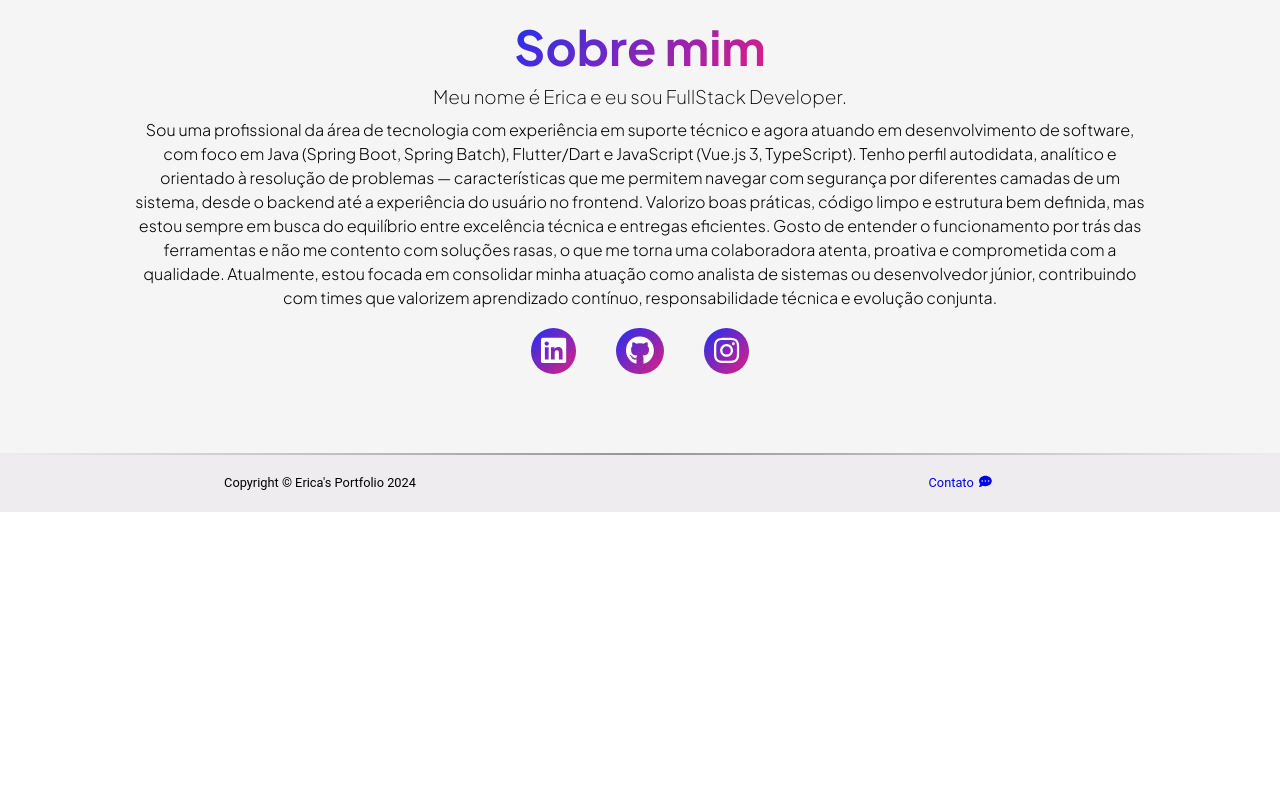
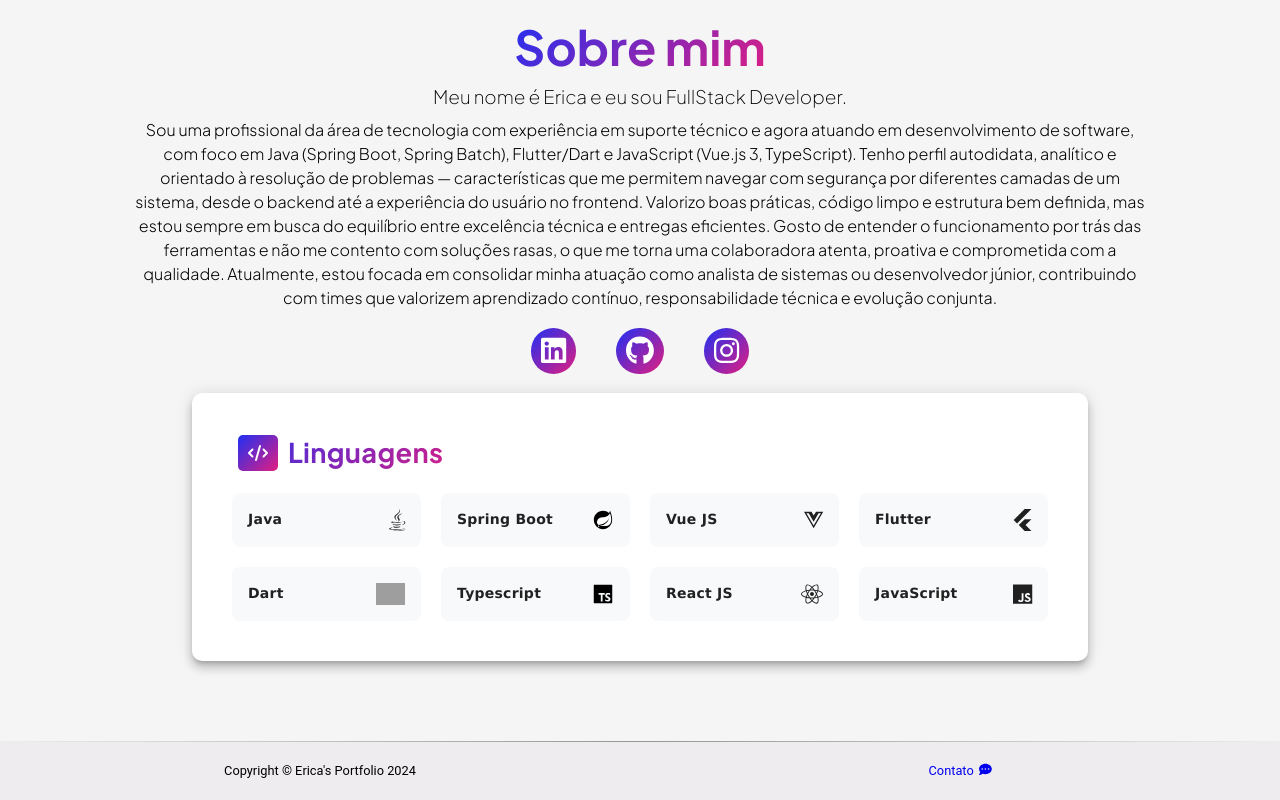
Before and after one commit to erizoka/myPortfolio, a Vue app: page / in a window 1280 px wide. Shown: the part 862-1662 px from the top of the page. Before the commit the page ends 1374 px from the top, so only its background shows below. Built offline with nearby package versions, Linux system fonts and the light colour scheme; grey boxes are pictures that could not be loaded; what notyf would draw is missing.

Commit message:
Movendo o cards de Languagens para a Home

```diff
--- a/src/components/Home/HomeAbout.vue
+++ b/src/components/Home/HomeAbout.vue
@@ -29,8 +29,16 @@
                 <icon :icon="['fab', 'instagram']" style="color: white" />
             </a>
         </div>
+        <HomeAboutLanguages />
     </div>
 </template>
+
+<script>
+import HomeAboutLanguages from './HomeAboutLanguages.vue';
+export default {
+    components: { HomeAboutLanguages }
+}
+</script>
 
 <style scoped>
 .home-about {
@@ -69,7 +77,7 @@
 }
 
 .social {
-    margin-top: 20px;
+    margin: 20px;
 }
 
 .social a {
--- /dev/null
+++ b/src/components/Home/HomeAboutLanguages.vue
@@ -0,0 +1,116 @@
+<template>
+    <v-card class="card animate__animated animate__fadeInUp" elevation="7">
+        <v-card-title class="card-title">
+            <icon :icon="['fas', 'code']" class="icon" />
+            Linguagens
+        </v-card-title>
+        <div class="card-grid">
+            <v-card-text v-for="language in languages" :key="language" class="card-items">
+                {{ language.name }}
+                <icon v-if="language.icon.type === 'fa'" :icon="language.icon.value" class="fa-icon" />
+                <img v-else-if="language.icon.type === 'svg'" :src="language.icon.value" class="svg-icon" />
+            </v-card-text>
+        </div>
+    </v-card>
+</template>
+
+<script>
+import SpringBoot from '@/assets/svg-icons/springboot.svg'
+import TypeScript from '@/assets/svg-icons/typescript.svg'
+import Dart from '@/assets/svg-icons/dart.svg'
+
+export default {
+    data() {
+        return {
+            languages: [
+                { name: 'Java', icon: { type: 'fa', value: ['fab', 'java'] } },
+                { name: 'Spring Boot', icon: { type: 'svg', value: SpringBoot } },
+                { name: 'Vue JS', icon: { type: 'fa', value: ['fab', 'vuejs'] } },
+                { name: 'Flutter', icon: { type: 'fa', value: ['fab', 'flutter'] } },
+                { name: 'Dart', icon: { type: 'svg', value: Dart } },
+                { name: 'Typescript', icon: { type: 'svg', value: TypeScript } },
+                { name: 'React JS', icon: { type: 'fa', value: ['fab', 'react'] } },
+                { name: 'JavaScript', icon: { type: 'fa', value: ['fab', 'js'] } },
+            ]
+        }
+    }
+}
+</script>
+
+<style scoped>
+.card {
+    display: flex;
+    flex-direction: column;
+    justify-content: center;
+    align-items: center;
+    width: 70%;
+    padding: 30px;
+    border-radius: 10px;
+}
+
+.card-title {
+    align-self: self-start;
+    display: flex;
+    align-items: center;
+    background: linear-gradient(135deg, #1e30f3 0%, #e21e80 100%);
+    background-clip: text;
+    -webkit-background-clip: text;
+    -webkit-text-fill-color: transparent;
+    font-family: "Plus Jakarta Sans";
+    font-weight: bold;
+    font-size: 1.7rem;
+}
+
+.card .icon {
+    color: white;
+    padding: 10px;
+    border-radius: 5px;
+    font-size: medium;
+    margin-right: 10px;
+    background: linear-gradient(135deg, #1e30f3 0%, #e21e80 100%);
+}
+
+.svg-icon {
+    height: 22px;
+}
+
+.fa-icon {
+    font-size: 22px;
+}
+
+.card-grid {
+    display: flex;
+    flex-wrap: wrap;
+}
+
+.card-items {
+    flex: 1 1 calc(25% - 20px);
+    width: 110px;
+    margin: 10px;
+    background-color: #F8F9FA;
+    display: flex;
+    justify-content: space-between;
+    align-items: center;
+    border-radius: 8px;
+    box-sizing: border-box;
+    font-family: 'Lucida Sans', sans-serif;
+    font-weight: 700;
+}
+
+@media (min-width: 1500px) {
+    .card {
+        width: 52%;
+    }
+}
+
+@media (max-width: 768px) {
+    .card {
+        width: 100%;
+    }
+
+    .card .icon {
+        font-size: small;
+        padding: 5px;
+    }
+}
+</style>
--- a/src/components/Summary/SummaryIndex.vue
+++ b/src/components/Summary/SummaryIndex.vue
@@ -3,17 +3,15 @@
         <h1 class="animate__animated animate__zoomIn animate__fast">Resumo</h1>
         <ResumeExperience />
         <ResumeFormations />
-        <ResumeLanguages />
     </div>
 </template>
 
 <script>
 import ResumeFormations from './SummaryFormations.vue';
-import ResumeLanguages from './SummaryLanguages.vue';
 import ResumeExperience from './SummaryExperience.vue';
 
 export default {
-    components: { ResumeFormations, ResumeLanguages, ResumeExperience }
+    components: { ResumeFormations, ResumeExperience }
 }
 </script>
 
```
